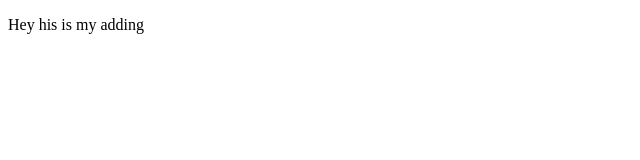
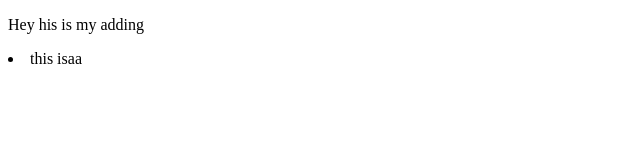
Before and after one commit to Nyein-Win/GitTest, a plain HTML site: page welcome.html in a window 1280 px wide. Shown: the full height of the page, 0-640 px from the left. Drawn offline with Linux system fonts and the light colour scheme.

Commit message:
adding li tag

```diff
--- a/welcome.html
+++ b/welcome.html
@@ -8,5 +8,8 @@
 </head>
 <body>
     <p>Hey his is my adding</p>
+    <li>
+        this isaa
+    </li>
 </body>
 </html>
```
